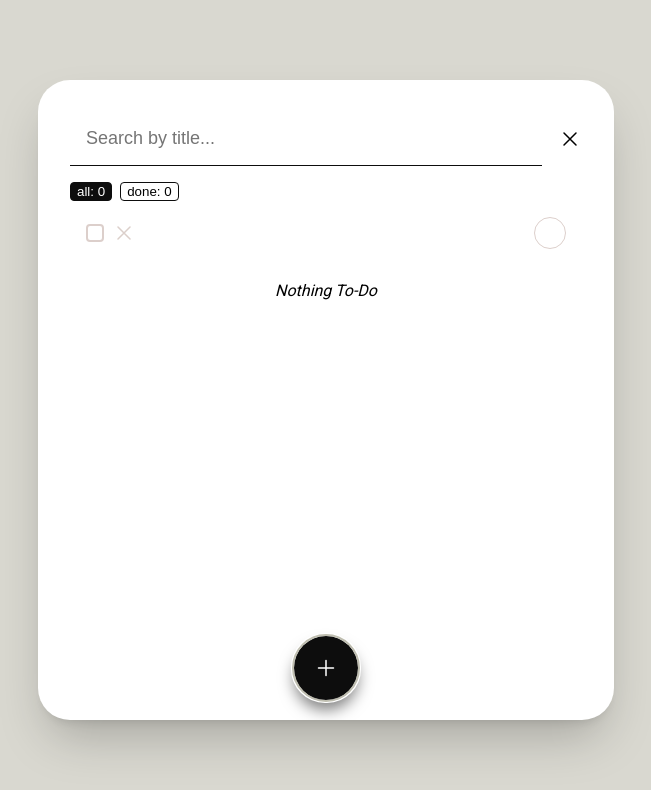
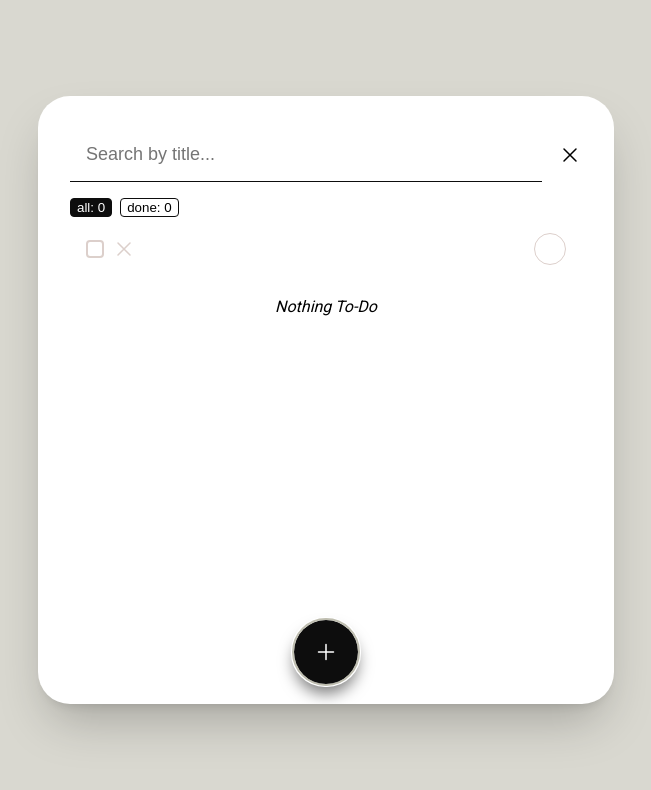
Before and after one commit to johntsaava/gegidze-task, a React (Vite) app: page / in a window 1280 px wide. Shown: the top 790 px of the page, without its empty margins (314-965 px from the left). Built offline with nearby package versions, Linux system fonts and the light colour scheme.

Commit message:
fix issues

```diff
--- a/src/App.tsx
+++ b/src/App.tsx
@@ -23,7 +23,7 @@ const Main = styled("main")`
     0 8px 10px -6px rgb(0 0 0 / 0.1);
   display: flex;
   flex-direction: column;
-  height: 40rem;
+  height: 38rem;
 `;
 
 const App = observer(({ store }: { store: ObservableTodoStore }) => {
--- a/src/components/GlobalStyle.tsx
+++ b/src/components/GlobalStyle.tsx
@@ -21,9 +21,12 @@ export const GlobalStyle = createGlobalStyle`
     margin: 0;
   }
 
-  html,
+  html {
+    height: 100%;
+  }
+
   body {
-    min-height: 100vh;
+    min-height: 100%;
   }
 
   body {
@@ -31,7 +34,8 @@ export const GlobalStyle = createGlobalStyle`
   }
 
   #root {
-    min-height: 100vh;
+    position: absolute;
+    inset: 0;
     display: flex;
     flex-direction: column;
     background-color: #D9D8D0;
```
